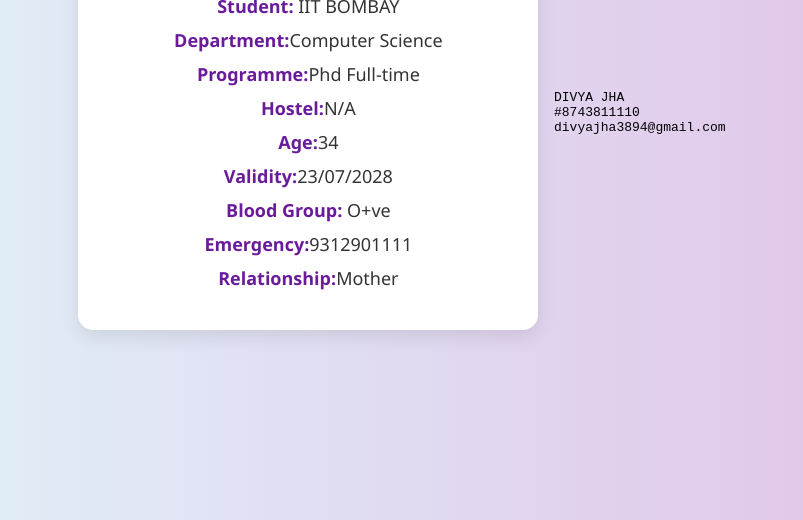
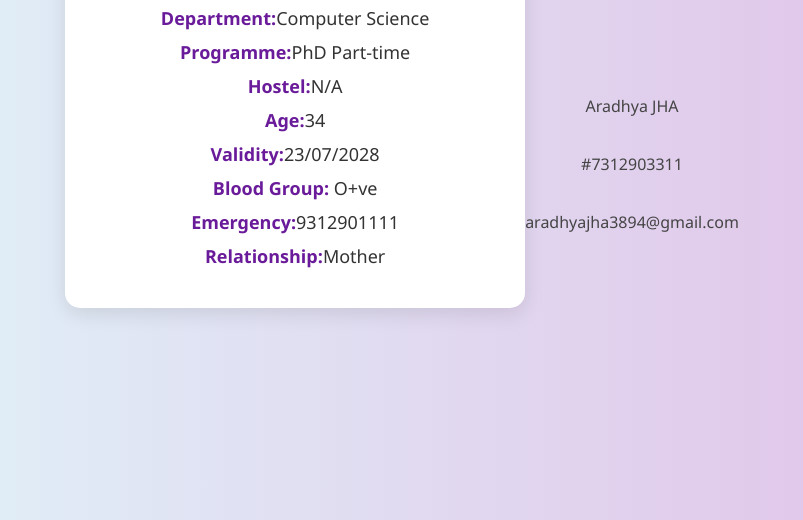
Before and after one commit to Divya-Jha/my-profile, a plain HTML site: page index.html in a window 1280 px wide. Shown: the part 280-800 px from the top of the page, without its empty margins (238-1041 px from the left). Drawn offline with Linux system fonts and the light colour scheme.

Commit message:
Update index.html

```diff
--- a/index.html
+++ b/index.html
@@ -42,23 +42,22 @@
       color: #6a1b9a;
     }
 
-    @media (max-width: 500px) {
-      .card {
-        padding: 20px;
-      }
+    .signature {
+      margin-top: 60px;
+      text-align: center;
+      font-size: 16px;
+      color: #444;
+      line-height: 1.8;
+      white-space: pre-line;
+    }
 
-      .card p {
-        font-size: 16px;
-      }
-    }
   </style>
 </head>
 <body>
   <div class="card">
-    <h1>Divya Jha</h1>
     <p><span class="label">Student:</span> IIT BOMBAY</p>
     <p><span class="label">Department:</span>Computer Science</p>
-    <p><span class="label">Programme:</span>Phd Full-time</p>
+    <p><span class="label">Programme:</span>PhD Part-time</p>
     <p><span class="label">Hostel:</span>N/A</p>
     <p><span class="label">Age:</span>34</p>
     <p><span class="label">Validity:</span>23/07/2028</p>
@@ -66,10 +65,10 @@
     <p><span class="label">Emergency:</span>9312901111</p>
     <p><span class="label">Relationship:</span>Mother</p>
   </div>
-  <pre>
-  DIVYA JHA
-  #8743811110
-  divyajha3894@gmail.com
- </pre>
+  <div class="signature">
+    Aradhya JHA<br>
+    #7312903311<br>
+    aradhyajha3894@gmail.com
+  </div>
 </body>
 </html>
```
